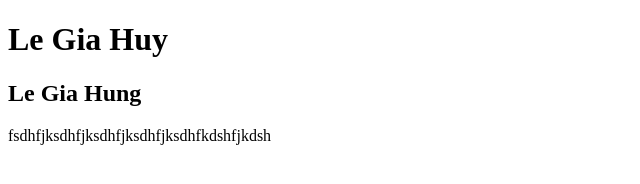
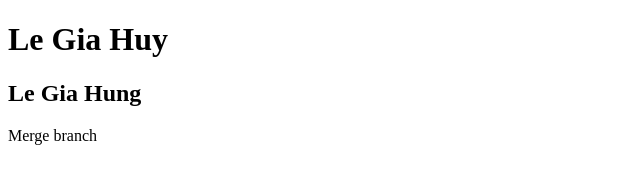
Before and after one commit to Pearhlh/GitTest, a plain HTML site: page index.html in a window 1280 px wide. Shown: the whole page, without its empty margins (0-640 px from the left). Drawn offline with Linux system fonts and the light colour scheme.

Commit message:
Merge Huy

```diff
--- a/index.html
+++ b/index.html
@@ -8,6 +8,6 @@
 <body>
     <h1>Le Gia Huy</h1>
     <h2>Le Gia Hung</h2>
-    fsdhfjksdhfjksdhfjksdhfjksdhfkdshfjkdsh
+    Merge branch
 </body>
 </html>
```
